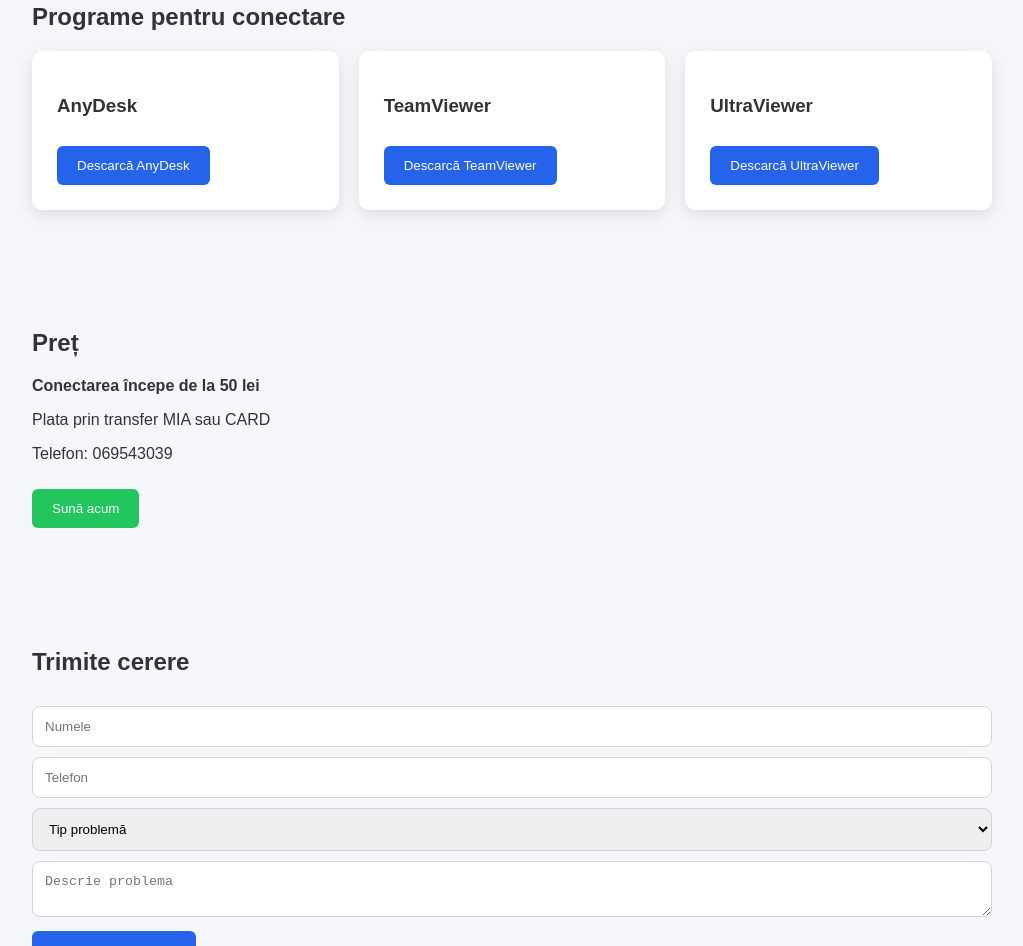
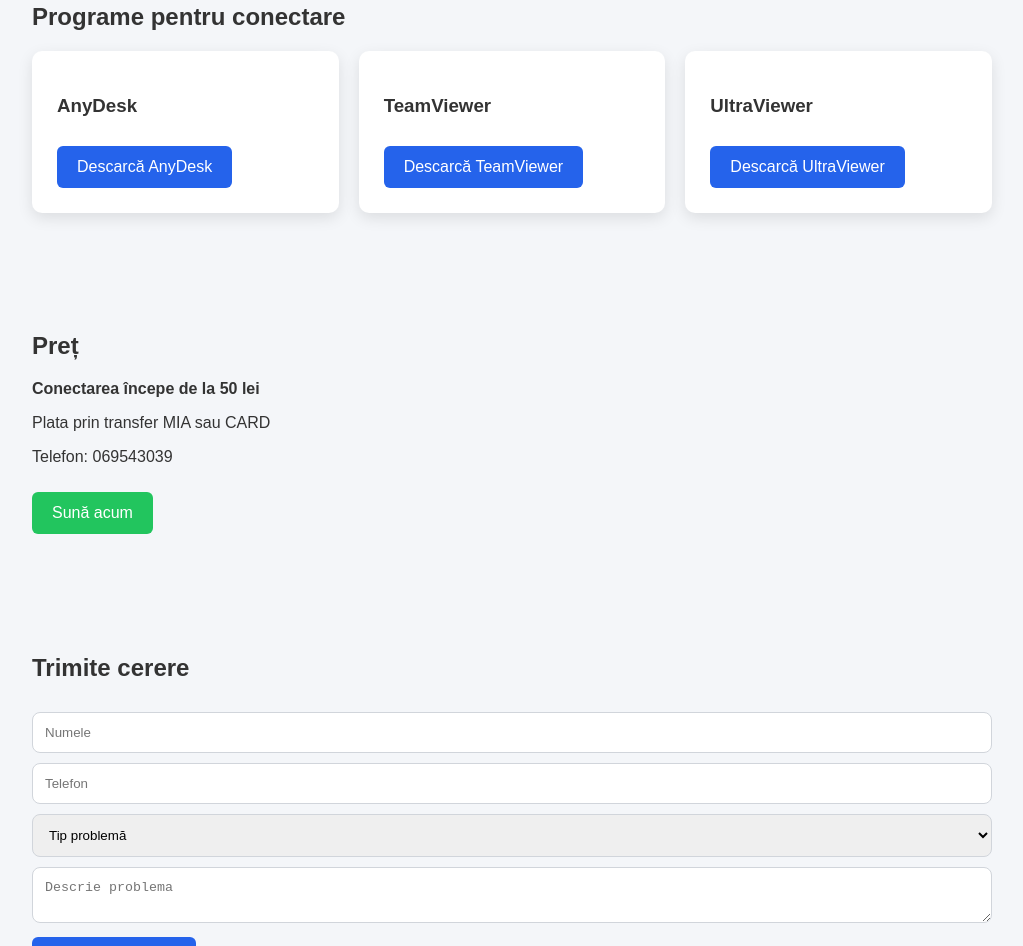
Before and after one commit to ionutbalanel/suport-it-remote, a plain HTML site: page index.html in a window 1280 px wide. Shown: the part 782-1728 px from the top of the page, without its empty margins (128-1151 px from the left). Drawn offline with Linux system fonts and the light colour scheme.

Commit message:
Add files via upload

```diff
--- a/css/style.css
+++ b/css/style.css
@@ -93,16 +93,36 @@
     box-shadow: 0 0 0 2px rgba(37, 99, 235, 0.2);
 }
 
-.whatsapp {
-    position: fixed;
-    bottom: 20px;
-    right: 20px;
-    background: #25D366;
+.download-link {
+    display: inline-block;
+    background: #2563eb;
     color: white;
-    font-size: 26px;
-    padding: 15px;
-    border-radius: 50%;
+    padding: 12px 20px;
+    border-radius: 6px;
     text-decoration: none;
+    font-weight: 500;
+    margin-top: 10px;
+    transition: 0.2s;
+}
+
+.download-link:hover {
+    background: #1d4ed8;
+}
+
+.call-link {
+    display: inline-block;
+    background: #22c55e;
+    color: white;
+    padding: 12px 20px;
+    border-radius: 6px;
+    text-decoration: none;
+    font-weight: 500;
+    margin-top: 10px;
+    transition: 0.2s;
+}
+
+.call-link:hover {
+    background: #16a34a;
 }
 
 footer {
--- a/index.html
+++ b/index.html
@@ -61,8 +61,8 @@
 
                 <h3>AnyDesk</h3>
 
-                <a href="https://anydesk.com/en/downloads" target="_blank">
-                    <button>Descarcă AnyDesk</button>
+                <a href="https://anydesk.com/en/downloads" target="_blank" class="download-link">
+                    Descarcă AnyDesk
                 </a>
 
             </div>
@@ -71,8 +71,8 @@
 
                 <h3>TeamViewer</h3>
 
-                <a href="https://www.teamviewer.com/en/download/" target="_blank">
-                    <button>Descarcă TeamViewer</button>
+                <a href="https://www.teamviewer.com/en/download/" target="_blank" class="download-link">
+                    Descarcă TeamViewer
                 </a>
 
             </div>
@@ -80,8 +80,8 @@
 
                 <h3>UltraViewer</h3>
 
-                <a href="https://www.ultraviewer.net/ru/download.html" target="_blank">
-                    <button>Descarcă UltraViewer</button>
+                <a href="https://www.ultraviewer.net/en/download.html" target="_blank" class="download-link">
+                    Descarcă UltraViewer
                 </a>
 
             </div>
@@ -100,8 +100,8 @@
 
         <p>Telefon: 069543039</p>
 
-        <a href="tel:069543039">
-            <button class="call">Sună acum</button>
+        <a href="tel:069543039" class="call-link">
+            Sună acum
         </a>
 
     </section>
@@ -116,11 +116,11 @@
 
         <select id="type" required>
             <option value="">Tip problemă</option>
-            <option>Instalare drivere</option>
-            <option>Instalare programe</option>
-            <option>Configurare Windows</option>
-            <option>Eroare Windows</option>
-            <option>Altă problemă</option>
+            <option value="Instalare drivere">Instalare drivere</option>
+            <option value="Instalare programe">Instalare programe</option>
+            <option value="Configurare Windows">Configurare Windows</option>
+            <option value="Eroare Windows">Eroare Windows</option>
+            <option value="Altă problemă">Altă problemă</option>
         </select>
 
         <textarea id="problem" placeholder="Descrie problema" required></textarea>
--- a/js/script.js
+++ b/js/script.js
@@ -5,7 +5,7 @@
     var type = document.getElementById("type").value;
     var problem = document.getElementById("problem").value.trim();
 
-    if (name == "" || phone == "" || type == "" || problem == "") {
+    if (name === "" || phone === "" || type === "" || problem === "") {
 
         alert("Vă rugăm să completați toate câmpurile.");
 
@@ -14,10 +14,10 @@
     }
 
     var text = "Salut! Am nevoie de suport IT.%0A%0A" +
-        "Nume: " + name +
-        "%0ATelefon: " + phone +
-        "%0ATip problemă: " + type +
-        "%0AProblema: " + problem;
+        "Nume: " + encodeURIComponent(name) +
+        "%0ATelefon: " + encodeURIComponent(phone) +
+        "%0ATip problemă: " + encodeURIComponent(type) +
+        "%0AProblema: " + encodeURIComponent(problem);
 
     var url = "https://wa.me/37369543039?text=" + text;
 
```
